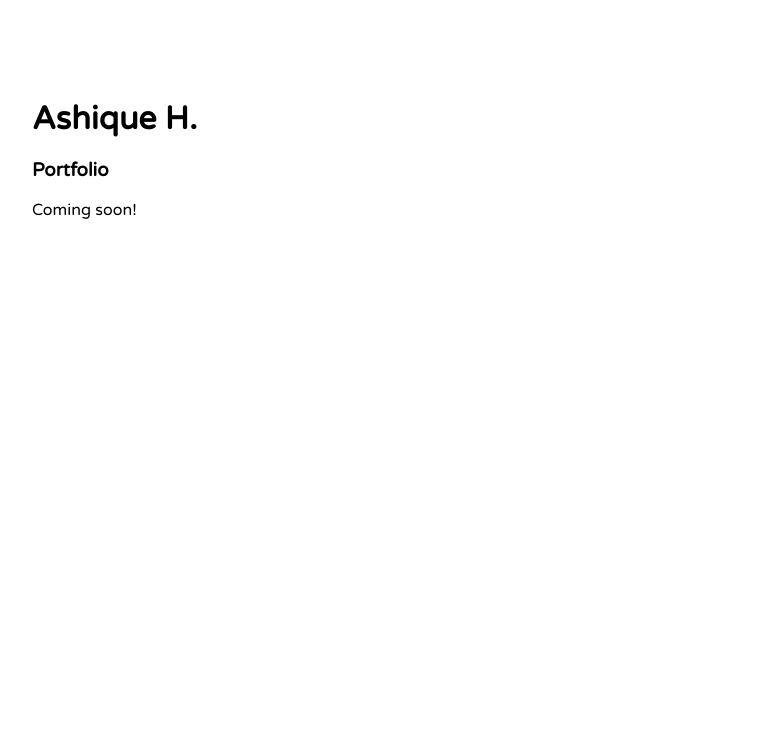
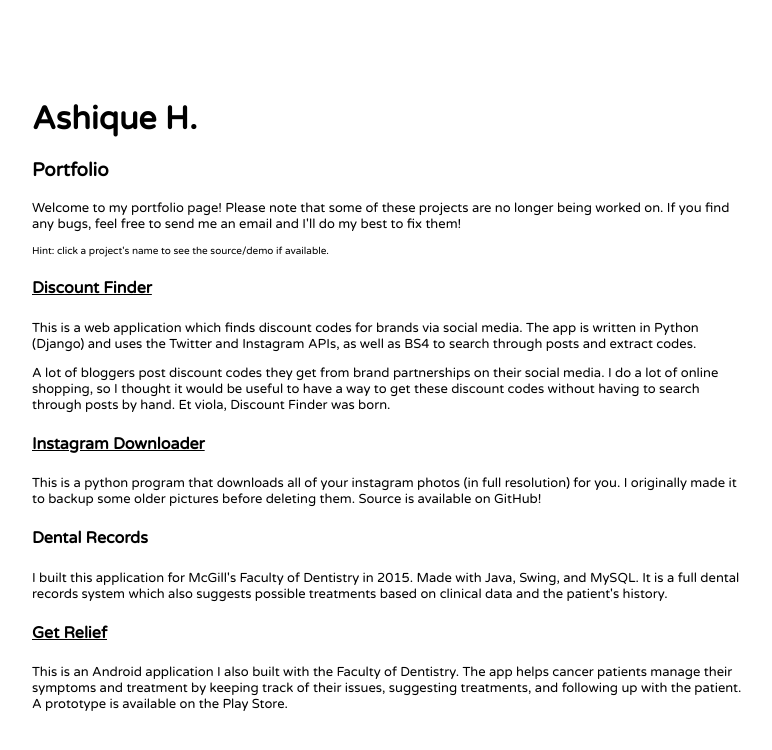
Before and after one commit to ashiqueh/ashiqueh.github.io, a plain HTML site: page portfolio/index.html in a window 1280 px wide. Shown: the whole page, without its empty margins (76-848 px from the left). Drawn offline with Linux system fonts and the light colour scheme.

Commit message:
added portfolio

```diff
--- a/portfolio/index.html
+++ b/portfolio/index.html
@@ -11,9 +11,32 @@
 		<div class="title"><h1><a href="http://ashiqueh.me" id="titleLink">Ashique H.</a></h1></div>
 		<div class="sectionTitle"><h3>Portfolio</h3></div>
 		<div class="mainBody">
+			<p>
+				Welcome to my portfolio page! Please note that some of these projects are no longer being worked on. If you find any bugs, feel free to send me an email and I'll do my best to fix them!
+			</p>
+			<p style="font-size:10px"> Hint: click a project's name to see the source/demo if available. </p>
 			<article>
+
+					<h4> <a href="https://libuddy.herokuapp.com/">Discount Finder</a> </h4>
+					<p> This is a web application which finds discount codes for brands via social media. The app is written in Python (Django) and uses the Twitter and Instagram APIs, as well as BS4 to search through posts and extract codes.
+					</p>
+						<p> A lot of bloggers post discount codes they get from brand partnerships on their social media. I do a lot of online shopping, so I thought it would be useful to have a way to get these discount codes without having to search through posts by hand. Et viola, Discount Finder was born.</p>
+
+					<h4><a href="https://www.github.com/ashiqueh/ig-downloader/">Instagram Downloader</a></h4>
+					<p> This is a python program that downloads all of your instagram photos (in full resolution) for you. I originally made it to backup some older pictures before deleting them. Source is available on GitHub! </p>
+					</p>
+
+						<h4> Dental Records </h4>
+						<p>
+							 I built this application for McGill's Faculty of Dentistry in 2015. Made with Java, Swing, and MySQL. It is a full dental records system which also suggests possible treatments based on clinical data and the patient's history.
+					</p>
+
+					<h4> <a href="https://play.google.com/store/apps/details?id=com.ashiqueh.getrelief">Get Relief</a> </h4>
+					<p> This is an Android application I also built with the Faculty of Dentistry. The app helps cancer patients manage their symptoms and treatment by keeping track of their issues, suggesting treatments, and following up with the patient. A prototype is available on the Play Store.
+					</p>
+
+				<h4></h4>
 				<p>
-					Coming soon!
 				</p>
 			</article>
 		</div>
--- a/style.css
+++ b/style.css
@@ -1,5 +1,8 @@
 body {
 	font-family: 'Varela Round', sans-serif;
+}
+p {
+	font-size:13px;
 }
 .mainContent{
 	margin-left: 100px;
@@ -8,19 +11,19 @@ body {
 }
 
 .mainBody{
-	-webkit-animation: fadein 3s; /* Safari, Chrome and Opera > 12.1 */
-	-moz-animation: fadein 3s; /* Firefox < 16 */
-	-ms-animation: fadein 3s; /* Internet Explorer */
-	-o-animation: fadein 3s; /* Opera < 12.1 */
-	animation: fadein 3s;
+	/*-webkit-animation: fadein 3s; /* Safari, Chrome and Opera > 12.1 */
+	/*-moz-animation: fadein 3s; /* Firefox < 16 */
+	/*-ms-animation: fadein 3s; /* Internet Explorer */
+	/*-o-animation: fadein 3s; /* Opera < 12.1 */
+	/*animation: fadein 3s; */
 }
 
 .sectionTitle{
-	-webkit-animation: fadein 2s; /* Safari, Chrome and Opera > 12.1 */
-	-moz-animation: fadein 2s; /* Firefox < 16 */
-	-ms-animation: fadein 2s; /* Internet Explorer */
-	-o-animation: fadein 2s; /* Opera < 12.1 */
-	animation: fadein 2s;
+	/*-webkit-animation: fadein 2s; /* Safari, Chrome and Opera > 12.1 */
+	/*-moz-animation: fadein 2s; /* Firefox < 16 */
+	/*-ms-animation: fadein 2s; /* Internet Explorer */
+	/*-o-animation: fadein 2s; /* Opera < 12.1 */
+	/*animation: fadein 2s;	*/
 }
 
 a{
```
Also changed, not shown: about/index.html (+1 -1 lines), contact/index.html (+2 -2 lines).
